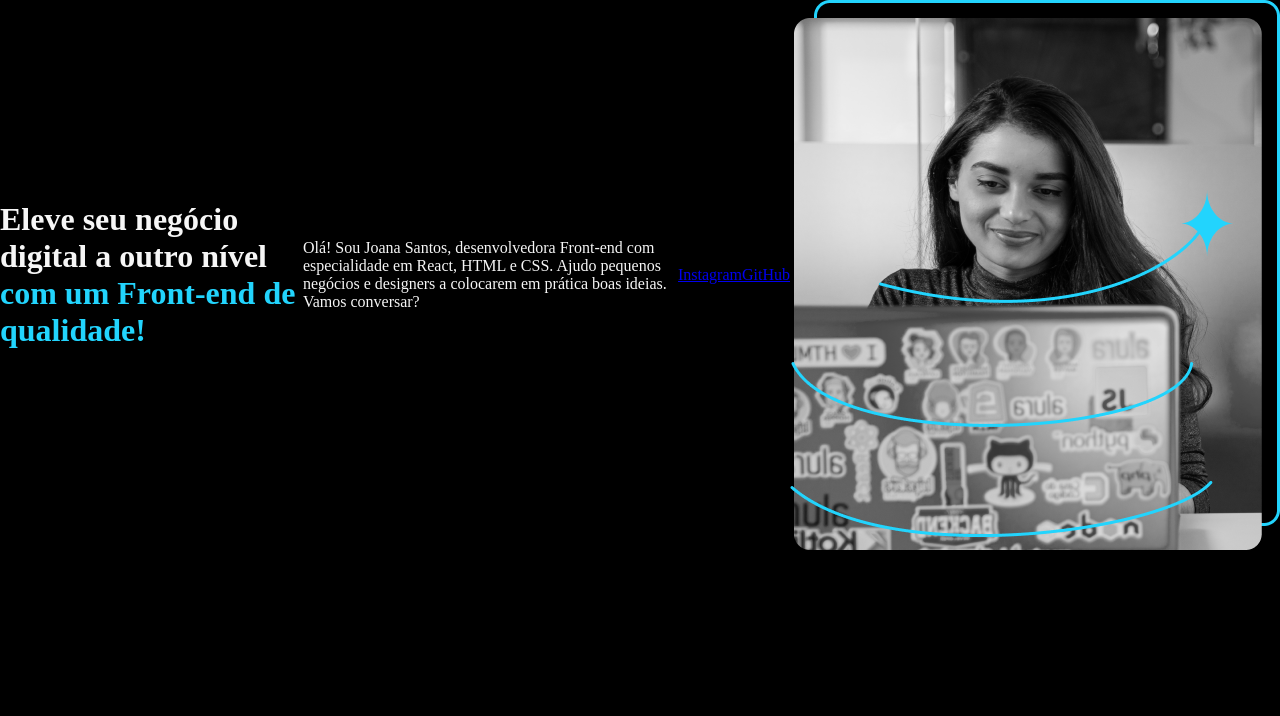
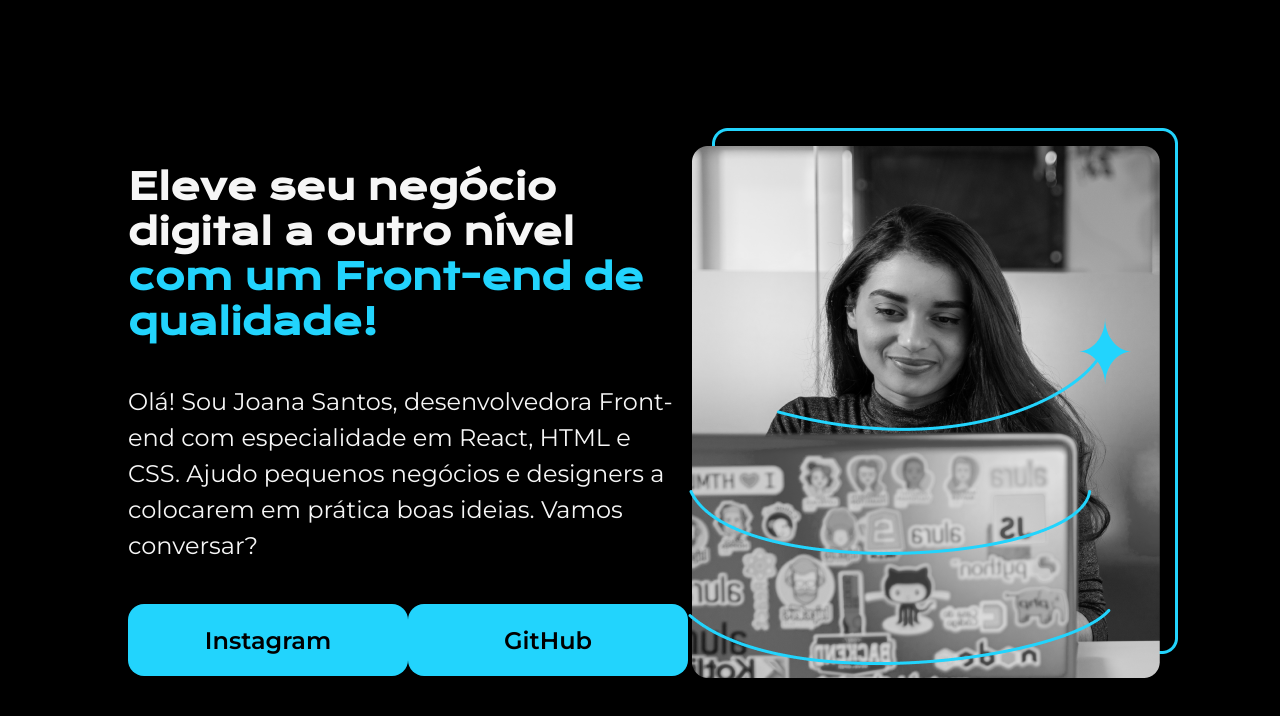
Before and after one commit to DiegoFroehlichLeal/VoltandoAoBasico, a plain HTML site: page index.html in a window 1280 px wide. Drawn offline with nearby package versions, Linux system fonts and the light colour scheme.

Commit message:
alterações no css

```diff
--- a/index.html
+++ b/index.html
@@ -10,12 +10,20 @@
 
 <body>
     <header></header>
-    <main>
-        <h1>Eleve seu negócio digital a outro nível <strong class="titulo-strong">com um Front-end de qualidade!</strong></h1>
-        <p>Olá! Sou Joana Santos, desenvolvedora Front-end com especialidade em React, HTML e CSS. Ajudo pequenos
-            negócios e designers a colocarem em prática boas ideias. Vamos conversar?</p>
-        <a href="http://">Instagram</a>
-        <a target="_blank" rel="noopener" href="https://github.com/DiegoFroehlichLeal" >GitHub</a>
+
+    <main class="apresentacao">
+        <section class="apresentacao__conteudo">
+            <h1 class="apresentacao__conteudo__titulo">Eleve seu negócio digital a outro nível <strong
+                    class="titulo-strong">com um Front-end de
+                    qualidade!</strong></h1>
+            <p class="apresentacao__conteudo__paragrafo">Olá! Sou Joana Santos, desenvolvedora Front-end com
+                especialidade em React, HTML e CSS. Ajudo pequenos
+                negócios e designers a colocarem em prática boas ideias. Vamos conversar?</p>
+            <div class="apresentacao__links">
+                <a class="apresentacao__links__link" target="_blank" rel="noopener" href="http://">Instagram</a>
+                <a class="apresentacao__links__link" target="_blank" rel="noopener" href="https://github.com/DiegoFroehlichLeal">GitHub</a>
+            </div>
+        </section>
         <img src="Imagem.png" alt="Mulher codando">
     </main>
 </body>
--- a/style.css
+++ b/style.css
@@ -1,20 +1,70 @@
-*{
+@import url('https://fonts.googleapis.com/css2?family=Krona+One&family=Montserrat:wght@400;600&display=swap');
+
+* {
     margin: 0;
     padding: 0;
 }
 
-body{
+body {
     height: 100vh;
     box-sizing: border-box;
     color: #F6F6F6;
     background-color: #000000;
 }
 
-.titulo-strong{
+
+.titulo-strong {
     color: #22D4FD;
 }
 
-main{
+.apresentacao {
+    margin: 10%;
     display: flex;
     align-items: center;
+    justify-content: space-between;
 }
+
+.apresentacao__conteudo {
+    width: 610px;
+    height: 478px;
+
+
+}
+
+.apresentacao__conteudo__titulo {
+    font-family: 'Krona One', sans-serif;
+    font-size: 36px;
+    padding-bottom: 40px;
+
+}
+
+.apresentacao__conteudo__paragrafo {
+    font-family: 'Montserrat', sans-serif;
+    font-size: 24px;
+    padding-bottom: 40px;
+    line-height: 36px;
+    font-weight: 400;
+}
+
+.apresentacao__links {
+    display: flex;
+    justify-content: space-between;
+}
+
+.apresentacao__links__link {
+    background-color: #22D4FD;
+    font-family: 'Montserrat', sans-serif;
+    font-weight: 600;
+    color: #000000;
+    width: 280px;
+    text-decoration: none;
+    text-align: center;
+    border-radius: 16px;
+    font-size: 24px;
+    padding: 21.5px 0;
+
+}
+
+.apresentacao__links__link:hover{
+    scale: 102%;
+}
```
Also changed, not shown: code1.png (added).
